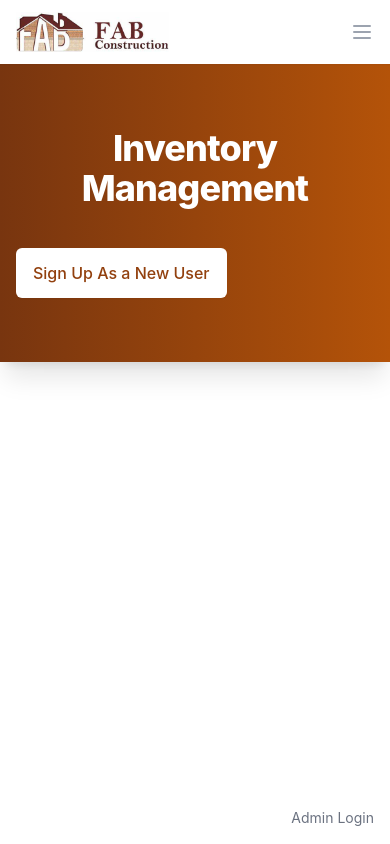
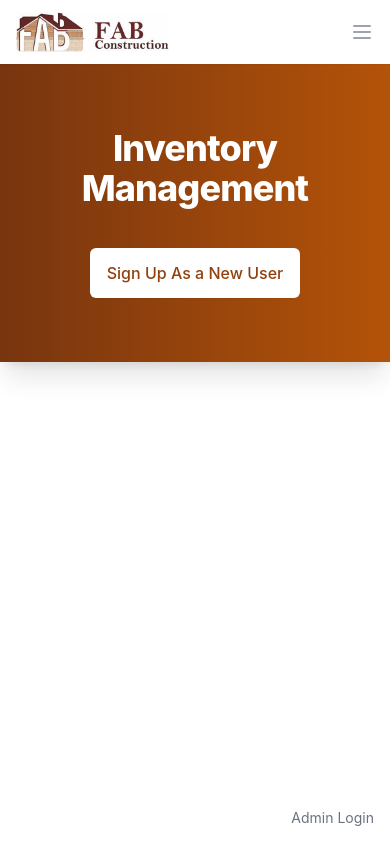
Before and after one commit to Denxhinjo/frontend-fabconstruction, a React (Vite) app: page / in a window 390 px wide. Built offline with nearby package versions, Linux system fonts and the light colour scheme.

Commit message:
Appereance

```diff
--- a/src/components/HomePage.jsx
+++ b/src/components/HomePage.jsx
@@ -17,8 +17,8 @@ export default function HomePage({ setView }) {
                 <h1 className="text-center text-4xl font-extrabold tracking-tight sm:text-5xl lg:text-6xl">
                   <span className="block text-white">{t("home_title1")}</span>
                 </h1>
-                <div className="mt-10 max-w-sm mx-auto sm:max-w-none sm:flex sm:justify-center">
-                  <div className="space-y-4 sm:space-y-0 sm:mx-auto sm:inline-grid sm:grid-cols-1 sm:gap-5">
+                <div className="mt-10 max-w-sm mx-auto flex justify-center">
+                  <div className="space-y-4 sm:space-y-0 sm:inline-grid sm:grid-cols-1 sm:gap-5">
                     <button
                       onClick={() => setView("signup")}
                       className="flex items-center justify-center px-4 py-3 border border-transparent text-base font-medium rounded-md shadow-sm text-amber-800 bg-white hover:bg-amber-50 sm:px-8"
```
